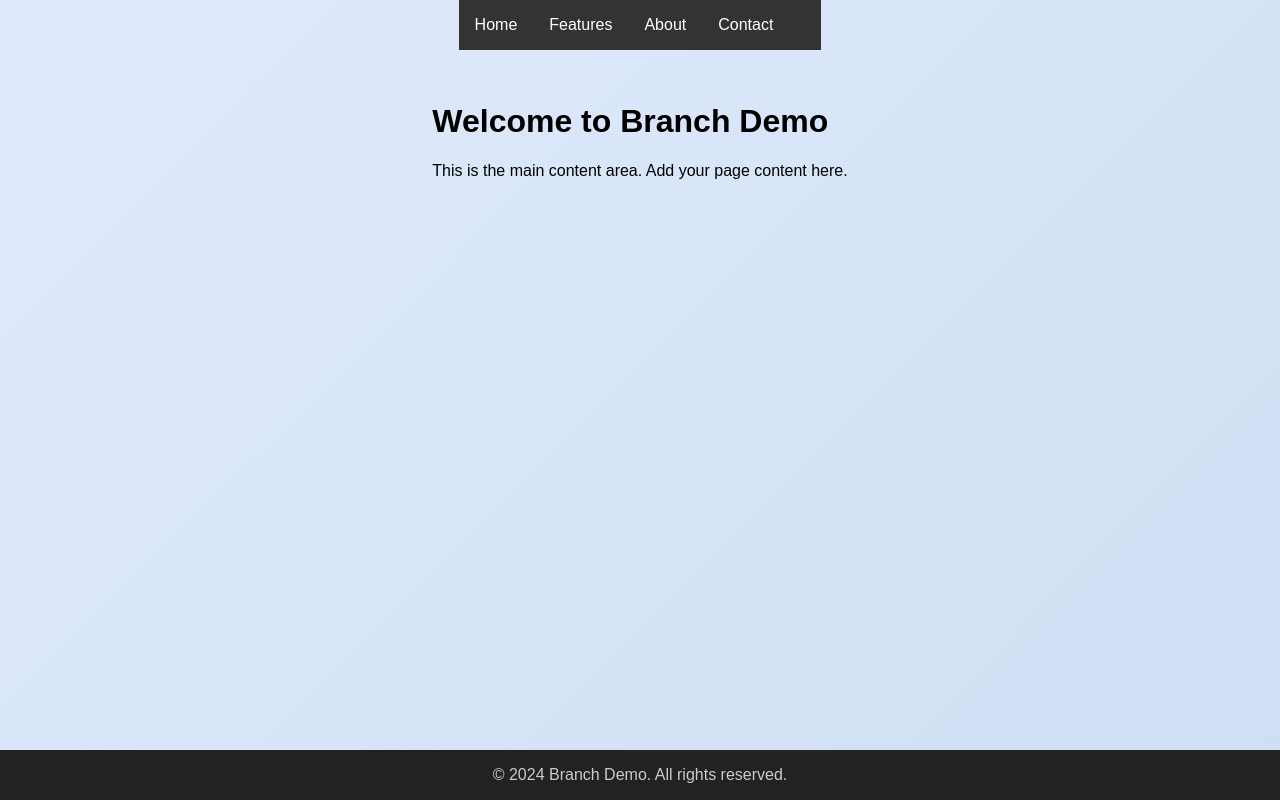
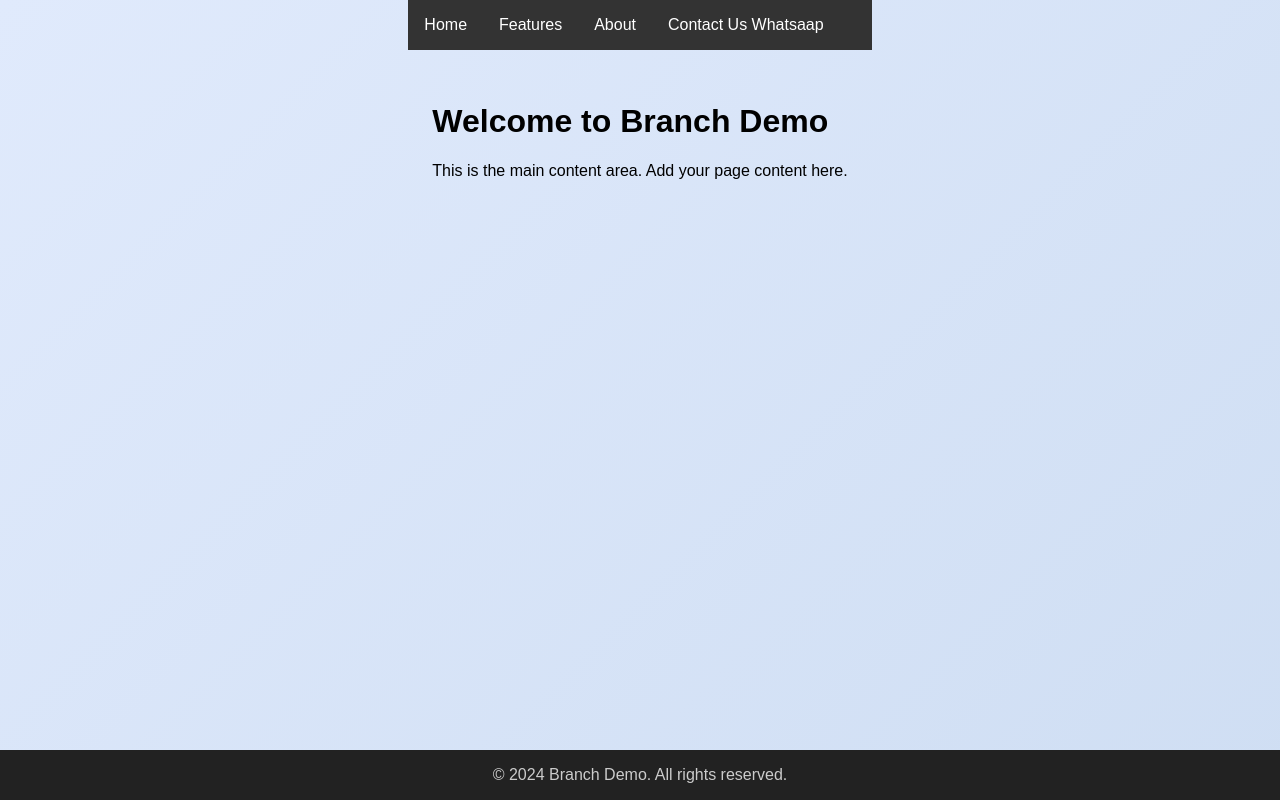
Before and after one commit to AtharBashir/branchdemo, a plain HTML site: page index.html in a window 1280 px wide. Drawn offline with Linux system fonts and the light colour scheme.

Commit message:
Change in ul nave bar contact us whatsaap

```diff
--- a/index.html
+++ b/index.html
@@ -58,7 +58,7 @@
       <li><a href="#">Home</a></li>
       <li><a href="#">Features</a></li>
       <li><a href="#">About</a></li>
-      <li><a href="#">Contact</a></li>
+      <li><a href="#">Contact Us Whatsaap</a></li>
     </ul>
   </nav>
   <main>
```
